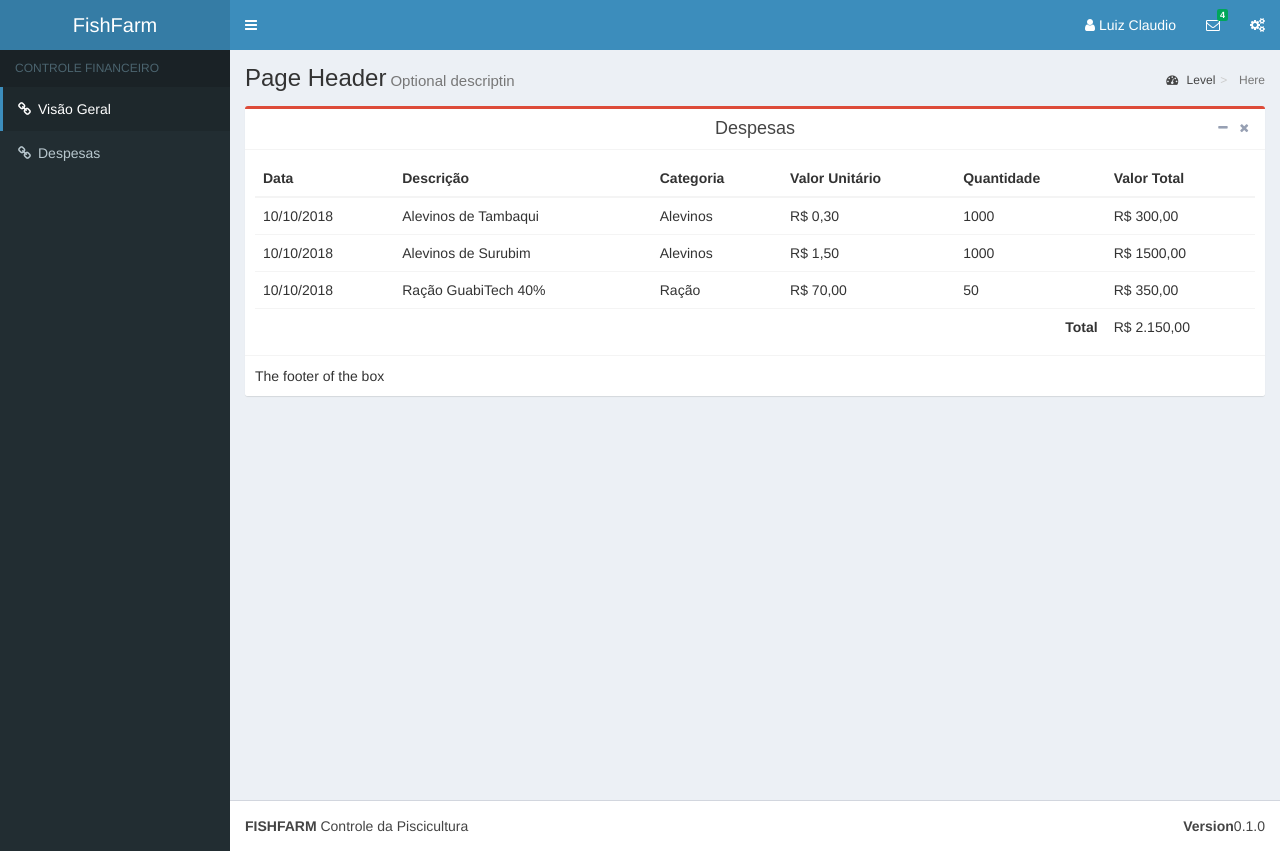
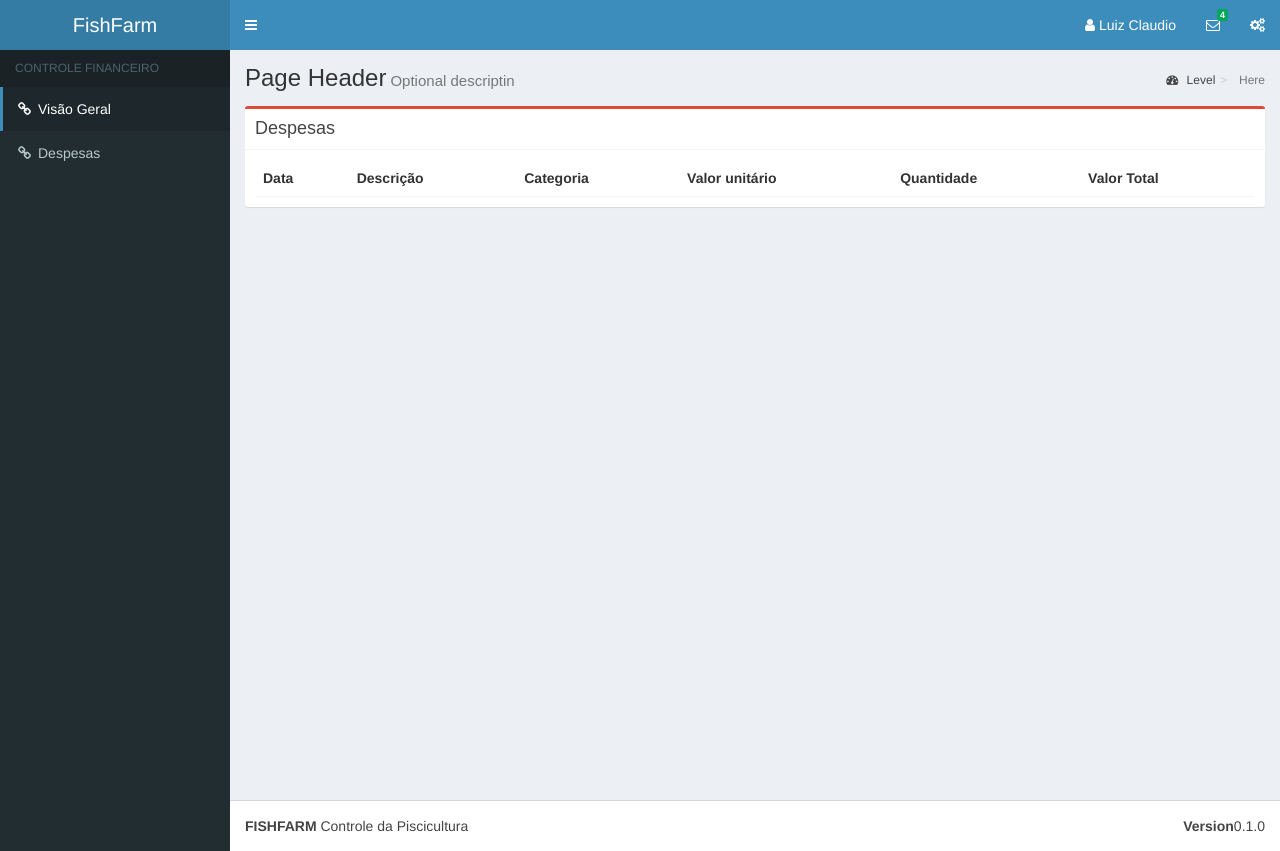
Before and after one commit to wowluisjnr/react-admLTE, a React (Create React App) app in the folder frontend/: page /#/despesas in a window 1280 px wide. Built offline with nearby package versions, Linux system fonts and the light colour scheme.

Commit message:
Componente tabela, implementando render dados

```diff
--- a/frontend/src/components/financeiro/Charts.jsx
+++ b/frontend/src/components/financeiro/Charts.jsx
@@ -4,22 +4,23 @@ import React from 'react'
 
 export default class Charts extends React.Component{
     renderChart(){
-        let element =<p className="text-center"><strong>{this.props.title}</strong></p>
-        element += <div className="chart"><this.props.tipe data={this.props.data} options={this.props.options} /></div>
+        let element =(<React.Fragment>
+            <p className="text-center"><strong>{this.props.title}</strong></p>
+            <div className="chart">
+                <this.props.tipe data={this.props.data} options={this.props.options} />
+            </div>
+            </React.Fragment>)
         return element
         }
 
+    render(){
 
-    render(){
         if(!this.props.width){
-            return this.renderChart()
+            return (this.renderChart())
         }
         return (
             <div className={`col-md-${this.props.width}`}>{/**Só faz <div> se houver width */}
-                 <p className="text-center"><strong>{this.props.title}</strong></p>
-                 <div className="chart">
-                    <this.props.tipe data={this.props.data} options={this.props.options}/>{/* posso passar o dados aqui */}
-                </div>
+                 {this.renderChart()}
             </div>
         )
 
--- a/frontend/src/components/financeiro/Despesas.jsx
+++ b/frontend/src/components/financeiro/Despesas.jsx
@@ -1,19 +1,32 @@
-// import './Despesas.css'
-
 import React from 'react'
 import ContentHeader from '../templates/ContentHeader';
 import Table from '../templates/table/Table';
 import Box from '../templates/box/Box';
 
-export default props=>
+
+
+export default class Despesas extends React.Component{
+    renderTableHeader(){
+        const th = ['Data','Descrição','Categoria','Valor unitário', 'Quantidade','Valor Total']
+        return th
+    }
+    renderTableBody(){
+        const teste = [{data:'10/20',descricao:'Tambaqui'}].map(valor => <tr>{Object.entries(valor).forEach(e=> `<td>${e[1]}</td>`)}</tr>)
+        return teste
+    }
+
+    render(){
+        console.log(this.renderTableBody())
+    return(
     <div className="content-wrapper">
-
     <ContentHeader/>
     <section className="content">
         <div className="row">
             <Box width={12} theme='box-danger' title='Despesas'>
-            <Table/>
+                <Table tableHeader={this.renderTableHeader()} tableBody={this.renderTableBody()} />
             </Box>
         </div>
     </section>
-</div>
+    </div>)
+}
+}
--- a/frontend/src/components/financeiro/ViewFinance.jsx
+++ b/frontend/src/components/financeiro/ViewFinance.jsx
@@ -7,50 +7,62 @@ import InfoBox from '../templates/infoBox/InfoBox';
 import Box from '../templates/box/Box';
 
 
-export default props =>
-<Main>
+export default class ViewFinance extends React.Component {
+    renderDataDog(){
+        const dataDog = {
+            labels:['Red', 'Blue', 'Green'],
+            datasets: [{
+                data: [300, 100, 1000],
+                backgroundColor: ['red', 'blue', 'green'],
+                }]
+            }
+        return dataDog
+    }
+    renderDataLine(){
+        const dataLine = {
+            labels: ['January', 'February', 'March', 'April', 'May', 'June', 'July'],
+            datasets: [{
+                borderColor: 'rgb(255, 99, 132)',
+                data: [0, 10, 15, 20, 20, 30, 45]
+                }]
+            }
+        return dataLine
+    }
+
+render(){
+    return(
+    <Main>
     <div className="row">
         <InfoBox width = {4}
                 icon = 'fa-bank'
                 stats = 'R$ 10.000,00'
                 subject = 'Saldo'
                 theme = 'bg-aqua'/>
-
         <InfoBox width={4} icon = 'fa-line-chart' stats = 'R$ 20.000,00' subject = 'Vendas' theme = 'bg-green'>
                 {/* <ProgresBar percent= '50%' description = '50% Increase in 30 Days'/> */}
         </InfoBox>
-
         <InfoBox width={4} icon='fa-pie-chart' stats='R$ 10.000,00' subject='Despesas' theme='bg-red'/>
     </div>
-
-
     <div className="row">
-        <Box width={12} theme='box-danger' border={true} title='Despesas'>
+        <Box width={12}
+            theme='box-danger'
+            border={true}
+            title='Despesas'
+            alignTitle='text-center'
+            elementFooter={<div>Footer Aqui</div>}>
+            {/* box-body */}
             <div className="row">
                 <Charts width={6} tipe={Doughnut} title='Despesas por categoria'
-                    data ={{
-                        labels:['Red', 'Blue', 'Green'],
-                        datasets: [{
-                            data: [300, 100, 1000],
-                            backgroundColor: ['red', 'blue', 'green'],
-                            }]
-                        }}
+                    data ={this.renderDataDog}
                         options={{cutoutPercentage:70}}
                 />
                 <Charts width={6} tipe={Line} title='Despesas ao longo do ciclo'
-                    data={{
-                        labels: ['January', 'February', 'March', 'April', 'May', 'June', 'July'],
-                        datasets: [{
-                            borderColor: 'rgb(255, 99, 132)',
-                            data: [0, 10, 15, 20, 20, 30, 45]
-                            }]
-                        }}
+                    data={this.renderDataLine}
                         />
             </div>
+
         </Box>
-
     </div>
-
-
-
-</Main>
+</Main>)
+}
+}
--- a/frontend/src/components/templates/NavTop.jsx
+++ b/frontend/src/components/templates/NavTop.jsx
@@ -1,14 +1,26 @@
 import React from 'react'
 import Logo from './Logo';
 import {Link} from 'react-router-dom'
+import './navTop.css'
 
 export default class NavTop extends React.Component{
 
-    sideBarCollapse(){
+    constructor(props) {
+        super(props);
+        this.state = {isToggleOn: true};
+
+        // This binding is necessary to make `this` work in the callback
+        this.handleClick = this.handleClick.bind(this);
+      }
+
+    handleClick() {
         let element = document.getElementsByTagName('body')[0]
-        element = element.className.indexOf("sidebar-collapse") === -1 ? element.classList.add('sidebar-collapse') : element.classList.remove('sidebar-collapse')
-     }
-
+        element = this.state.isToggleOn ? element.classList.add('sidebar-collapse') : element.classList.remove('sidebar-collapse')
+        console.log(this.state.isToggleOn)
+        this.setState(state => ({
+          isToggleOn: !state.isToggleOn
+        }));
+      }
 
 render(){
     return(
@@ -16,7 +28,8 @@ render(){
     <Logo />
     {/* nav header */}
     <nav className="navbar navbar-static-top">
-        <Link to="/" className="sidebar-toggle"></Link>
+        <a className="sidebar-toggle" onClick={this.handleClick}></a>{/* Quando redusido a classe terá que ser sidebar-open */}
+
         <div className="navbar-custom-menu">
             <ul className="nav navbar-nav">
                 <li>
--- a/frontend/src/components/templates/box/Box.jsx
+++ b/frontend/src/components/templates/box/Box.jsx
@@ -2,29 +2,29 @@ import React from 'react'
 
 export default props=>
 
-
 <div className={`col-md-${props.width}`}>
     <div className={`box ${props.theme} ${props.border && 'box-solid'}`}>{/* box-solid  box-color collapsed-box*/}
-        <div className="box-header with-border text-center">
+        <div className={`box-header with-border ${props.alignTitle}`}>
             <h3 className="box-title">{props.title}</h3>
-            <div className="box-tools pull-right">
-                <button className="btn btn-box-tool">
+            {/* <div className="box-tools pull-right">
+
+                {props.collapse && <button className="btn btn-box-tool">
                     <i className="fa fa-minus"></i>
-                </button>
-                <button className="btn btn-box-tool">
+                </button>}
+                {props.close && <button className="btn btn-box-tool">
                     <i className="fa fa-times"></i>
-                </button>
-                {/* <span class="label label-primary">Label</span> */}
-            </div>
+                </button>}
+
+                <span class="label label-primary">Label</span>
+            </div>             */}
         </div>
         <div className="box-body">
             {props.children}
-            {/* The body of the box */}
         </div>
 
-        <div className="box-footer">
-            The footer of the box
-        </div>
+        {props.elementFooter && <div className="box-footer">
+            {props.elementFooter}
+        </div>}
     </div>
 </div>
 
--- /dev/null
+++ b/frontend/src/components/templates/navTop.css
@@ -0,0 +1,3 @@
+a {
+    cursor: pointer;
+}
--- a/frontend/src/components/templates/table/Table.jsx
+++ b/frontend/src/components/templates/table/Table.jsx
@@ -5,43 +5,15 @@ export default props =>
             <table className="table table-hover">
                 <thead>
                     <tr>
-                        <th scope="col">Data</th>
-                        <th scope="col">Descrição</th>
-                        <th scope="col">Categoria</th>
-                        <th scope="col">Valor Unitário</th>
-                        <th scope="col">Quantidade</th>
-                        <th scope="col">Valor Total</th>
+                        {props.tableHeader
+                        .map(valor=>
+                            <th key={valor}>
+                                {valor}
+                            </th>)}
                     </tr>
                 </thead>
                 <tbody>
-                    <tr>
-                        <td>10/10/2018</td>
-                        <td>Alevinos de Tambaqui</td>
-                        <td>Alevinos</td>
-                        <td>R$ 0,30</td>
-                        <td>1000</td>
-                        <td>R$ 300,00</td>
-                    </tr>
-                    <tr>
-                        <td>10/10/2018</td>
-                        <td>Alevinos de Surubim</td>
-                        <td>Alevinos</td>
-                        <td>R$ 1,50</td>
-                        <td>1000</td>
-                        <td>R$ 1500,00</td>
-                    </tr>
-                    <tr>
-                        <td>10/10/2018</td>
-                        <td>Ração GuabiTech 40%</td>
-                        <td>Ração</td>
-                        <td>R$ 70,00</td>
-                        <td>50</td>
-                        <td>R$ 350,00</td>
-                    </tr>
-                    <tr>
-                        <th className="text-right" colSpan="5" scope="row">Total</th>
-                        <td >R$ 2.150,00</td>
-                    </tr>
+                    {props.tableBody}
                 </tbody>
             </table>
 
```
Also changed, not shown: 1 other file (tests, documents, lock files or other folders). Lines whose indentation alone changed are shown as unchanged.
